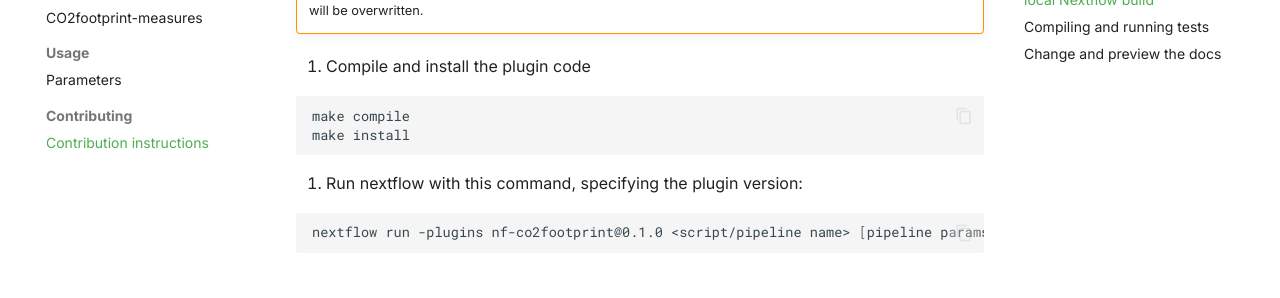
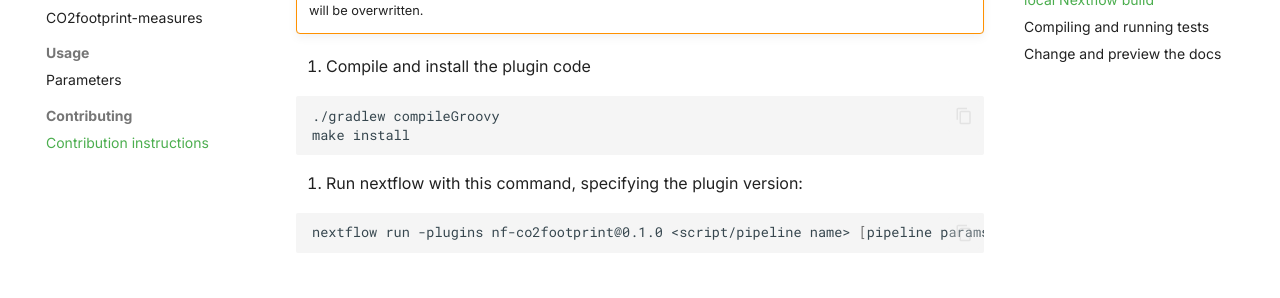
Before and after one commit to nextflow-io/nf-co2footprint, an MkDocs documentation site: the page built from docs/contributing/setup.md, in a window 1280 px wide and 900 px high, scrolled down 760 px. Shown: the part 153-451 px from the top of the window. Built offline with MkDocs 1.6.1 and Material for MkDocs 9.7.7, drawn with Linux system fonts in a browser that asks for light colours; comment, search, counter and statistics services are not loaded.

Commit message:
update docs

````diff
--- a/docs/contributing/setup.md
+++ b/docs/contributing/setup.md
@@ -46,7 +46,7 @@
 1. Compile and install the plugin code
 
    ```bash
-   make compile
+   ./gradlew compileGroovy
    make install
    ```
 
````
Also changed, not shown: README.md (+1 -1 lines).
